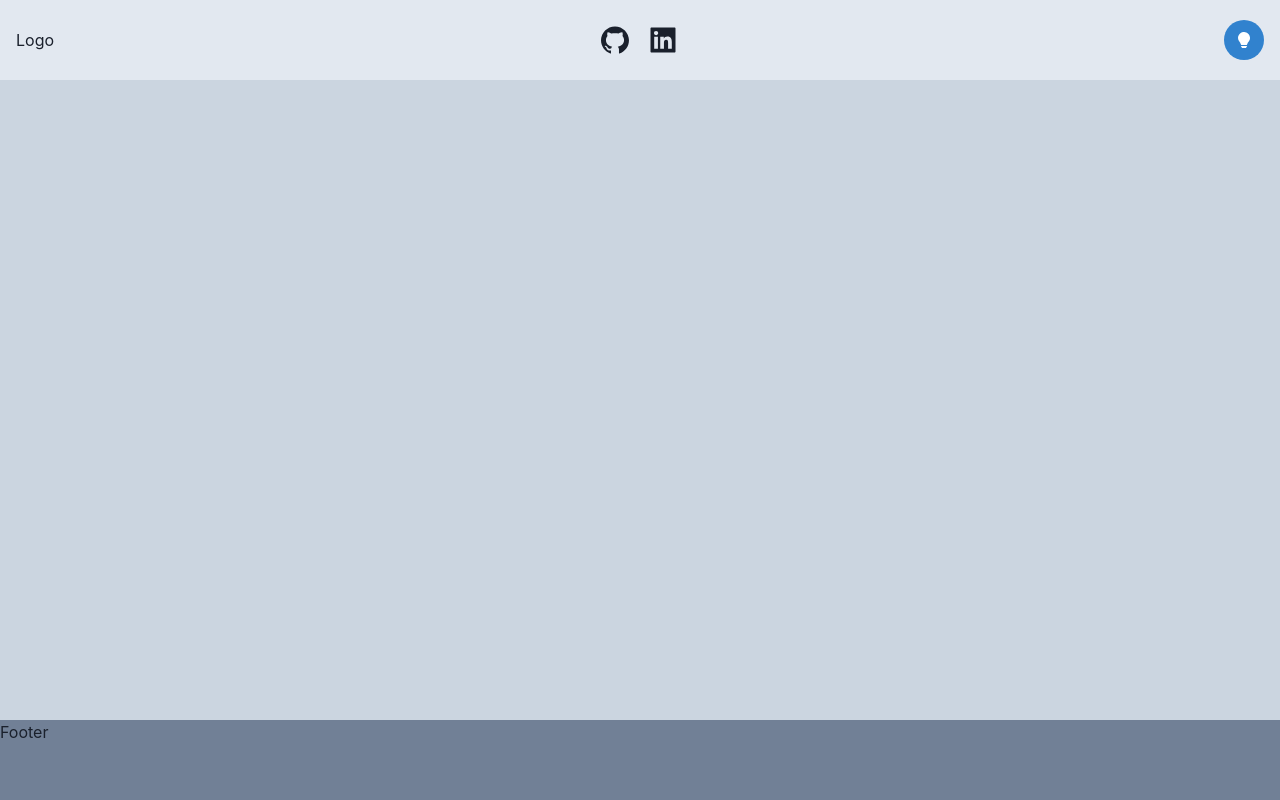
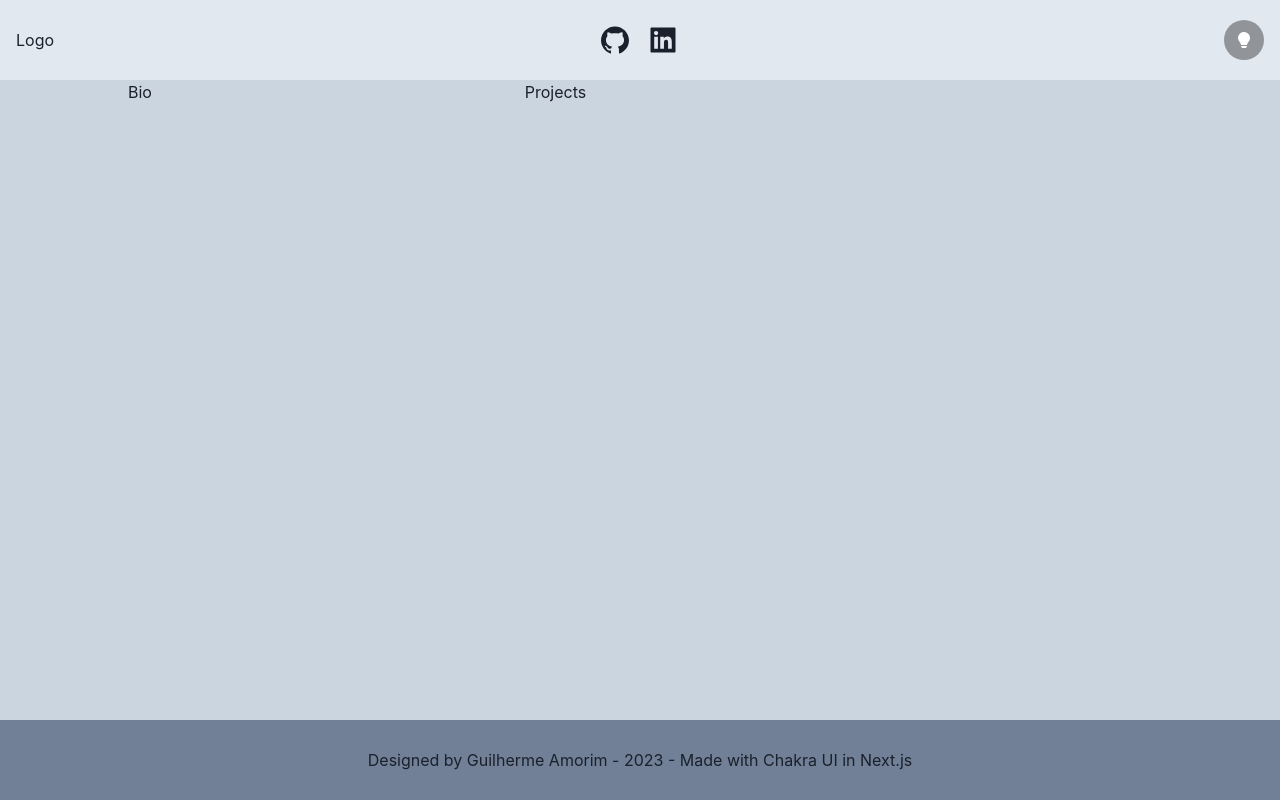
Before and after one commit to GuilhermeDeOliveiraAmorim/micro-perfil, a Next.js app: page / in a window 1280 px wide. Built offline with nearby package versions, Linux system fonts and the light colour scheme.

Commit message:
sleeping

```diff
--- a/pages/index.tsx
+++ b/pages/index.tsx
@@ -1,8 +1,9 @@
-import { Box, Button, Flex, Icon, useColorMode } from "@chakra-ui/react";
+import { Box, Button, Flex, Icon, Link, Text, useColorMode } from "@chakra-ui/react";
 import { AiFillGithub, AiFillLinkedin } from 'react-icons/ai';
 import { BsFillLightbulbFill, BsFillLightbulbOffFill } from 'react-icons/bs';
 
 export default function Home() {
+  const timeNow = new Date().getFullYear();
   const { colorMode, toggleColorMode } = useColorMode();
 
   return (
@@ -14,15 +15,26 @@ export default function Home() {
           <Icon boxSize={[5, 6, 7, 8]} as={AiFillLinkedin} />
         </Flex>
         <Box>
-          <Button onClick={toggleColorMode} rounded={"full"} p={"0"} colorScheme='blue'>
+          <Button onClick={toggleColorMode} rounded={"full"} p={"0"} colorScheme={"blackAlpha"}>
             {colorMode === "light" ? <Icon as={BsFillLightbulbFill} /> : <Icon as={BsFillLightbulbOffFill} />}
           </Button>
         </Box>
       </Flex>
       <Flex pl={[4, 8, 16, 32]} pr={"40"} h={"80vh"} bg={"gray.300"}>
-
+        <Flex w={"100%"}>
+          <Flex w={"40vw"}>
+            Bio
+          </Flex>
+          <Flex w={"60vw"}>
+            Projects
+          </Flex>
+        </Flex>
       </Flex>
-      <Flex h={"10vh"} bg={"gray.500"}>Footer</Flex>
+      <Flex h={"10vh"} bg={"gray.500"} justifyContent={"center"} alignItems={"center"}>
+        <Text>
+          Designed by Guilherme Amorim - {timeNow} - Made with <Link target={"_blank"} href="https://chakra-ui.com/">Chakra UI</Link> in <Link target={"_blank"} href="https://nextjs.org/">Next.js</Link>
+        </Text>
+      </Flex>
     </Flex>
   );
 }
```
